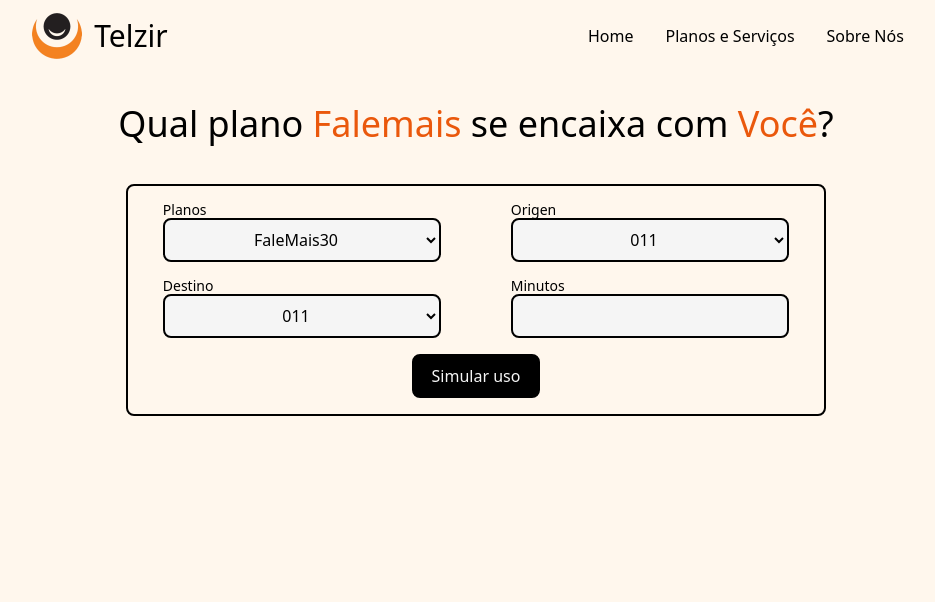
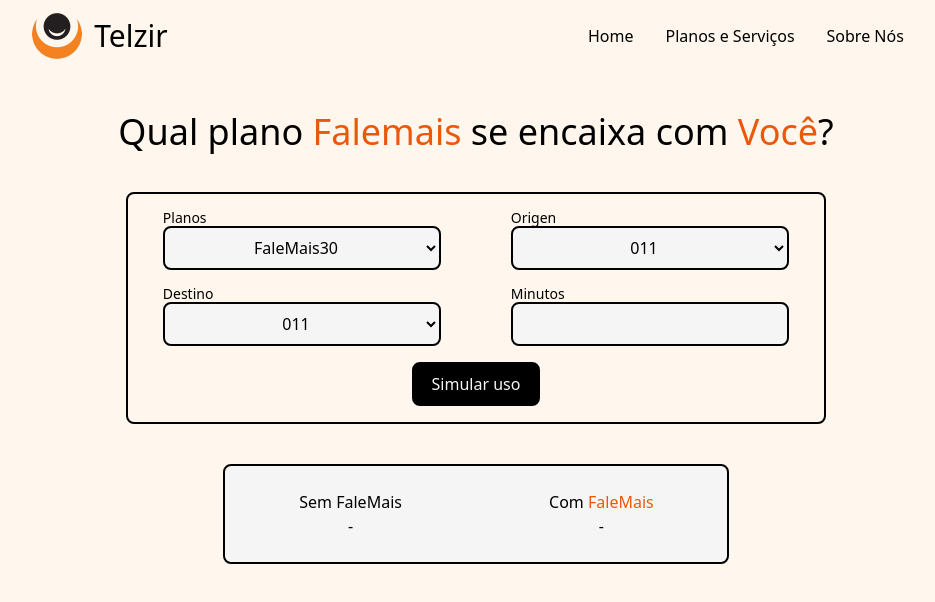
Before and after one commit to matheusburey/project_react, a React (Vite) app: page /planos in a window 1280 px wide. Shown: the top 602 px of the page, without its empty margins (164-1099 px from the left). Built offline with nearby package versions, Linux system fonts and the light colour scheme.

Commit message:
feat: add tag result

```diff
--- a/src/pages/Planos/index.tsx
+++ b/src/pages/Planos/index.tsx
@@ -1,14 +1,16 @@
 import ColorText from "../../components/atoms/ColorText";
 import Form from "../../components/organisms/Form";
+import Result from "../../components/organisms/Result";
 
 function Planos() {
   return (
-    <div>
+    <div className="p-2">
       <h1 className="py-10 text-center text-4xl">
         Qual plano <ColorText>Falemais</ColorText> se encaixa com{" "}
         <ColorText>Você</ColorText>?
       </h1>
       <Form />
+      <Result />
     </div>
   );
 }
```
